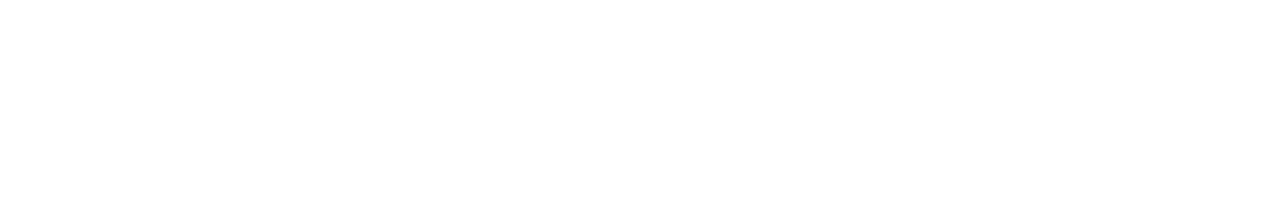
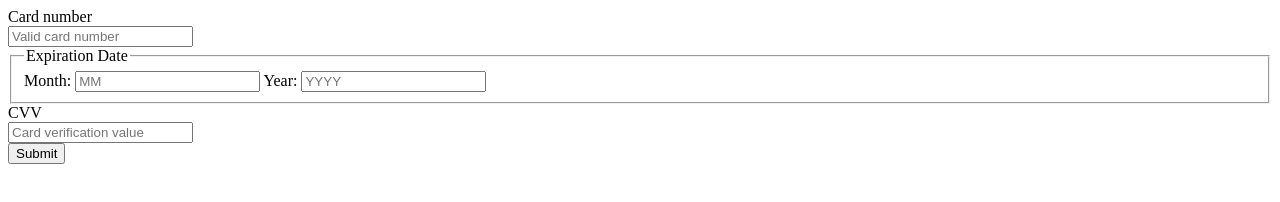
Before and after one commit to cs280spring/payment-app, a plain HTML site: page index.html in a window 1280 px wide. Drawn offline with Linux system fonts and the light colour scheme.

Commit message:
Step 2 HTML Form

```diff
--- a/index.html
+++ b/index.html
@@ -7,6 +7,25 @@
   <title>Payment Form</title>
 </head>
 <body>
-
+  <form>
+    <label for="cnumber">Card number</label>
+    <br/>
+    <input type="text" id="cnumber" name="cnumber" placeholder="Valid card number">
+    <br/>
+    <fieldset>
+      <legend>Expiration Date</legend>
+      <label>
+        Month: <input type="number" id="month" name="month" placeholder="MM">
+      </label>
+      <label>
+        Year: <input type="number" id="year" name="year" placeholder="YYYY">
+      </label>
+    </fieldset>
+    <label for="cvv">CVV</label>
+    <br/>
+    <input type="text" id="cvv" name="cvv" placeholder="Card verification value">
+    <br/>
+    <input type="submit" id="submit">
+  </form>
 </body>
 </html>
```
